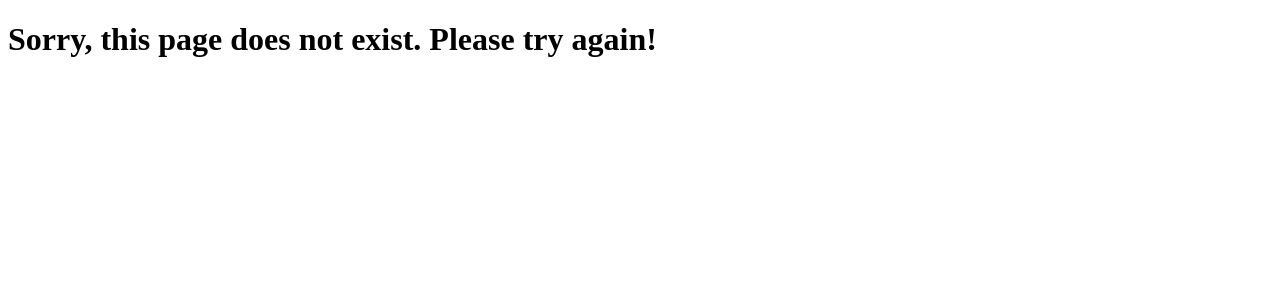
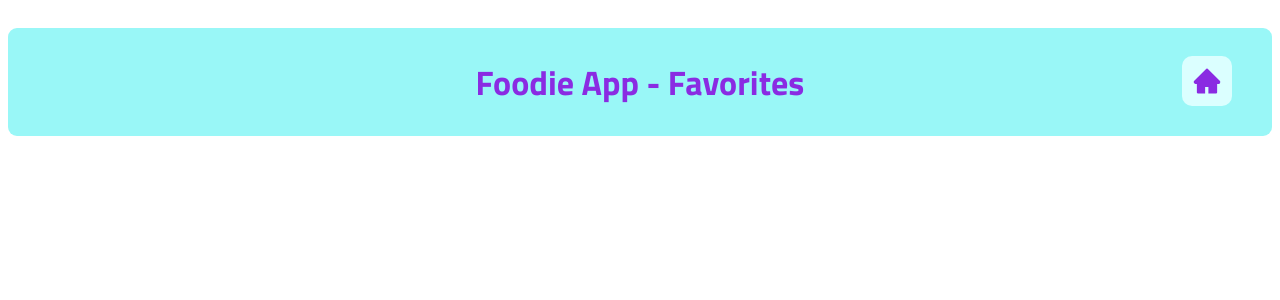
Before and after one commit to halvespereira/Food-Recipe---React, a React (Create React App) app: page /favorites in a window 1280 px wide. Shown: the top 300 px of the page. Built offline with nearby package versions, Linux system fonts and the light colour scheme; a web font is replaced by a local one.

Commit message:
Adds favorite list functionality

```diff
--- a/package.json
+++ b/package.json
@@ -9,6 +9,7 @@
     "axios": "^0.21.1",
     "react": "^16.13.1",
     "react-dom": "^16.13.1",
+    "react-icons": "^4.4.0",
     "react-router-dom": "^5.2.0",
     "react-scripts": "3.4.1"
   },
--- a/src/App.css
+++ b/src/App.css
@@ -15,13 +15,39 @@
 }
 
 .title {
-  font-family: "Titillium Web", sans-serif;
-  font-size: 34px;
   color: blueviolet;
   background-color: #99f7f7;
   width: 100%;
   border-radius: 9px;
-  padding: 15px;
+  margin: 20px 0;
+  position: relative;
+}
+
+.title h1 {
+  font-family: "Titillium Web", sans-serif;
+  font-size: 34px;
+  padding: 5px;
+}
+
+.title .favoriteIcon {
+  position: absolute;
+  right: 40px;
+  top: 26%;
+  display: flex;
+  align-items: center;
+  cursor: pointer;
+  background-color: #dbffff;
+  border-radius: 10px;
+  -webkit-border-radius: 10px;
+  -moz-border-radius: 10px;
+  -ms-border-radius: 10px;
+  -o-border-radius: 10px;
+  padding: 10px;
+  font-size: 19px;
+}
+
+.title .favoriteIcon:hover {
+  background-color: #fff;
 }
 
 .lookUp input[name="input"] {
@@ -115,7 +141,7 @@
 }
 
 .individual-recipe-div {
-  margin-bottom: 30px;
+  margin-bottom: 90px;
   background-color: #dbffff;
   width: 30vw;
   height: 600px;
@@ -164,6 +190,16 @@ strong {
   flex-direction: column;
   justify-self: center;
   align-items: center;
+  position: relative;
+}
+
+.recipeDetailsHeader .favoriteAddRemove {
+  position: absolute;
+  right: 40px;
+  top: 33%;
+  cursor: pointer;
+  display: flex;
+  gap: 20px;
 }
 
 .recipeDetailDiv {
@@ -271,7 +307,7 @@ li {
   text-align: center;
 }
 
-@media only screen and (max-width: 500px) {
+@media only screen and (max-width: 800px) {
   .recipes-div {
     display: grid;
     grid-template-columns: 1fr;
@@ -385,3 +421,7 @@ li {
     transform: translateX(-5px);
   }
 }
+
+a:hover {
+  color: blueviolet;
+}
--- a/src/App.js
+++ b/src/App.js
@@ -19,6 +19,14 @@ class App extends React.Component {
       this.setState({
         recipe: JSON.parse(localStorageRef),
       });
+    }
+
+    const favoriteRecipesFromStorage = JSON.parse(
+      localStorage.getItem("favoriteRecipes")
+    );
+
+    if (!favoriteRecipesFromStorage) {
+      localStorage.setItem("favoriteRecipes", JSON.stringify([]));
     }
   }
 
--- /dev/null
+++ b/src/FavoritesList.js
@@ -0,0 +1,33 @@
+import React, { useEffect, useState } from "react";
+import Recipe from "./Recipes";
+import RecipeLookup from "./RecipeLookup";
+
+function FavoritesList() {
+  const [recipes, setRecipes] = useState([]);
+
+  useEffect(() => {
+    const favoritesList = JSON.parse(localStorage.getItem("favoriteRecipes"));
+
+    if (favoritesList && favoritesList.length > 0) {
+      setRecipes(favoritesList);
+    }
+  }, []);
+
+  const recipeItem = (item) => {
+    return (
+      <Recipe key={Math.random() * 5000000} recipes={item} favorites={true} />
+    );
+  };
+
+  return (
+    <div className="App">
+      <RecipeLookup titleText="Foodie App - Favorites" favorites={true} />
+
+      <div className="recipes-div">
+        {recipes.length ? recipes.map(recipeItem) : null}
+      </div>
+    </div>
+  );
+}
+
+export default FavoritesList;
--- a/src/RecipeDetailsHeader.js
+++ b/src/RecipeDetailsHeader.js
@@ -1,16 +1,94 @@
-import React from "react";
+import React, { useState, useEffect } from "react";
+import { MdFavorite, MdOutlineFavoriteBorder } from "react-icons/md";
+import { AiFillHome } from "react-icons/ai";
+import { Link } from "react-router-dom";
 
 const RecipeDetailsHeader = (props) => {
+  const [isFavorite, setIsFavorite] = useState(false);
+
+  useEffect(() => {
+    const favoriteRecipesFromStorage = JSON.parse(
+      localStorage.getItem("favoriteRecipes")
+    );
+
+    const currentRecipe = favoriteRecipesFromStorage.find(
+      (r) =>
+        r.calories === recipe.calories &&
+        r.label === recipe.label &&
+        r.url === recipe.url
+    );
+
+    if (currentRecipe) {
+      setIsFavorite(true);
+    }
+  }, []);
+
   const recipe = props.recipe;
+
+  const favoriteRecipesFromStorage = JSON.parse(
+    localStorage.getItem("favoriteRecipes")
+  );
+
+  function removeFromFavorite() {
+    const recipeToBeRemoved = favoriteRecipesFromStorage.find(
+      (r) =>
+        r.calories === recipe.calories &&
+        r.label === recipe.label &&
+        r.url === recipe.url
+    );
+
+    if (recipeToBeRemoved) {
+      const newFavoritesList = favoriteRecipesFromStorage.filter(
+        (r) =>
+          r.calories !== recipe.calories &&
+          r.label !== recipe.label &&
+          r.url !== recipe.url
+      );
+      localStorage.setItem("favoriteRecipes", JSON.stringify(newFavoritesList));
+      setIsFavorite(false);
+    }
+  }
+
+  function addToFavorite() {
+    let favoriteRecipes = [];
+
+    if (favoriteRecipesFromStorage && favoriteRecipesFromStorage.length > 0) {
+      favoriteRecipes = favoriteRecipesFromStorage;
+    }
+    const newFavoritesList = [...favoriteRecipes, recipe];
+    localStorage.setItem("favoriteRecipes", JSON.stringify(newFavoritesList));
+    setIsFavorite(true);
+  }
+
+  console.log(recipe);
+
   return (
     <div className="recipeDetailsHeader" style={{ display: "flex" }}>
-      <h2 className="title">
+      <h2 style={{ padding: "10px 0" }} className="title">
         {recipe.label + " "}
         <small>
           {recipe.totalTime !== 0 ? "- " + recipe.totalTime + " min" : null}
           <i className="far fa-clock"></i>
         </small>
       </h2>
+      <div className="favoriteAddRemove">
+        <Link to={{ pathname: "/" }}>
+          <AiFillHome color="blueviolet" size={30} />
+        </Link>
+        {isFavorite ? (
+          <MdFavorite
+            size={30}
+            color="blueviolet"
+            onClick={removeFromFavorite}
+          />
+        ) : (
+          <MdOutlineFavoriteBorder
+            size={30}
+            color="blueviolet"
+            onClick={addToFavorite}
+          />
+        )}
+      </div>
     </div>
   );
 };
--- a/src/RecipeLookup.js
+++ b/src/RecipeLookup.js
@@ -1,12 +1,35 @@
 import React from "react";
+import { MdFavorite } from "react-icons/md";
+import { Link } from "react-router-dom";
+import { AiFillHome } from "react-icons/ai";
 
 const RecipeLookup = (props) => (
   <>
-    <h1 className="title">{props.titleText}</h1>
-    <form onSubmit={props.handleSubmit} className="lookUp" autoComplete="off">
-      <input id="input" type="text" name="input" placeholder="Type here" />
-      <input type="submit" name="submit" value="Search" />
-    </form>
+    <div className="title">
+      <h1>{props.titleText}</h1>
+      {!props.favorites ? (
+        <Link
+          className="favoriteIcon"
+          to={{
+            pathname: "/favorites",
+          }}
+        >
+          <div>favorites</div>
+          <MdFavorite size={30} />
+        </Link>
+      ) : null}
+      {props.favorites ? (
+        <Link className="favoriteIcon" to={{ pathname: "/" }}>
+          <AiFillHome color="blueviolet" size={30} />
+        </Link>
+      ) : null}
+    </div>
+    {!props.favorites ? (
+      <form onSubmit={props.handleSubmit} className="lookUp" autoComplete="off">
+        <input id="input" type="text" name="input" placeholder="Type here" />
+        <input type="submit" name="submit" value="Search" />
+      </form>
+    ) : null}
   </>
 );
 export default RecipeLookup;
--- a/src/Recipes.js
+++ b/src/Recipes.js
@@ -2,7 +2,7 @@ import React from "react";
 import { Link } from "react-router-dom";
 
 export default function Recipe(props) {
-  const recipe = props.recipes.recipe;
+  const recipe = props.favorites ? props.recipes : props.recipes.recipe;
   return (
     <div className="individual-recipe-div">
       <h3 className="recipe-title">{recipe.label}</h3>
--- a/src/Router.js
+++ b/src/Router.js
@@ -3,12 +3,14 @@ import { BrowserRouter, Route, Switch } from "react-router-dom";
 import App from "./App";
 import RecipeDetails from "./RecipeDetails";
 import NotFound from "./NotFound";
+import FavoritesList from "./FavoritesList";
 
 const Router = () => (
   <BrowserRouter>
     <Switch>
       <Route exact path="/" component={App} />
       <Route path="/recipe/:name" component={RecipeDetails} />
+      <Route path="/favorites" component={FavoritesList} />
       <Route component={NotFound} />
     </Switch>
   </BrowserRouter>
```
Also changed, not shown: 1 other file (tests, documents, lock files or other folders).
